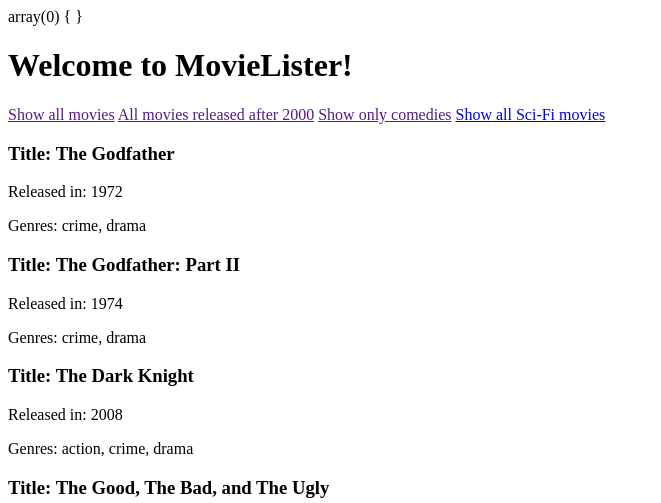
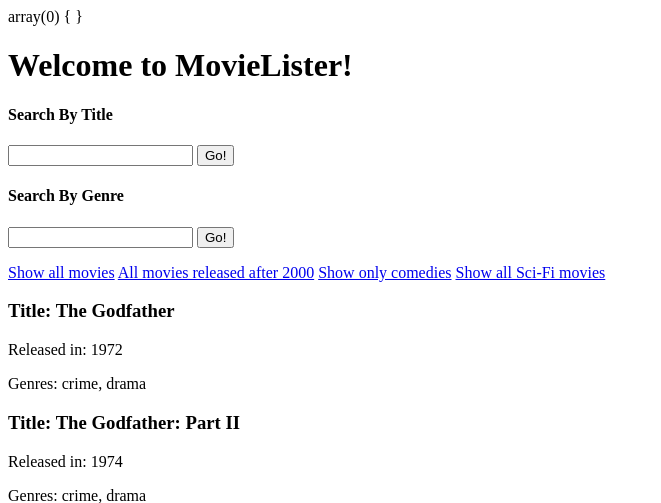
Before and after one commit to CodyHastings/Codeup-Web-Exercises, a PHP site: page /movies.php in a window 1280 px wide. Shown: the top 503 px of the page, without its empty margins (0-661 px from the left). Run offline with PHP 8.4, Linux system fonts and the light colour scheme.

Commit message:
Completed movies.php functionaility

```diff
--- a/public/movies.php
+++ b/public/movies.php
@@ -70,20 +70,42 @@ function pageController($allMovies)
     $data = [];
     var_dump($_GET);
 
-    // If the $_GET request is empty, show every movie
+    if(isset($_GET['genre'])) {
 
-    // If $_GET['genre'] holds 'adventure', make $movies hold movies with 'adventure' as a genre.
-
-    if(isset($_GET['genre'])) {
-        // make a new array called $movies
-        // iterate through the allMovies array
-        // if any movie has the genre of sci-fi, push that array onto $movies;
 
         $genre = $_GET['genre'];
         $movies = [];
 
         foreach($allMovies as $movie) {
             if(in_array($genre, $movie['genre'])) {
+
+                $movies[] = $movie;
+            }
+        }
+
+        $data['movies'] = $movies;
+
+    } elseif (isset($_GET['release'])) {
+
+        $release = $_GET['release'];
+        $movies = [];
+
+        foreach($allMovies as $movie) {
+            if($movie['release'] > 2000) {
+
+                $movies[] = $movie;
+            }
+        }
+
+        $data['movies'] = $movies;
+
+    } elseif (isset($_GET['title'])) {
+
+        $title = $_GET['title'];
+        $movies = [];
+
+        foreach($allMovies as $movie) {
+            if(strpos($movie['title'], $title) !== false) {
 
                 $movies[] = $movie;
             }
@@ -114,22 +136,30 @@ extract(pageController($allMovies));
         <h1>Welcome to MovieLister!</h1>
 
         <section class="form">
-            <form>
                 <!-- Add an input to search by "title" -->
                 <!-- Add a form that has an input for "genre" -->
                 <!-- Add submit button -->
-            </form>
+                <h4>Search By Title</h4>
+                <form method="GET" action="movies.php">
+                <input type="text" name="title" value="">
+                <button type="submit">Go!</button>
+                </form>
+                <h4>Search By Genre</h4>
+                <form method="GET" action="movies.php">
+                <input type="text" name="genre" value="">
+                <button type="submit">Go!</button>
+                </form>
         </section>
 
         <section class="links">
             <!-- Add a link that will show all movies  -->
-            <a href="">Show all movies</a>
+            <a href="movies.php">Show all movies</a>
 
             <!-- Add a link that will show only movies with a release date after 2000 -->
-            <a href="">All movies released after 2000</a>
+            <a href="movies.php?release=2000">All movies released after 2000</a>
 
             <!-- Add a link that shows all movies w/ the comedy genre -->
-            <a href="">Show only comedies</a>
+            <a href="movies.php?genre=comedy">Show only comedies</a>
 
             <!-- Add a link that shows all movies w/ the sci-fi genre -->
             <a href="movies.php?genre=sci-fi">Show all Sci-Fi movies</a>
```
